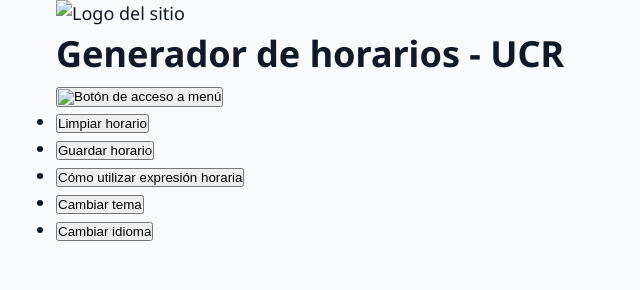
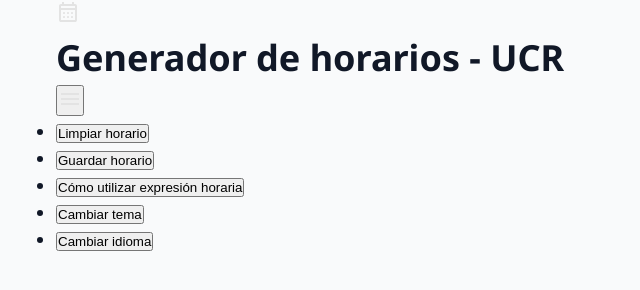
Before and after one commit to Jason-Montenegro/basic-ucr-schedule-generator, a website: page index.html in a window 1280 px wide. Shown: the whole page, without its empty margins (0-640 px from the left). Drawn offline with Linux system fonts and the light colour scheme; the site is published under a folder, as on GitHub Pages, so addresses that start at the root find nothing.

Commit message:
Images not appearing fix.

```diff
--- a/index.html
+++ b/index.html
@@ -13,7 +13,7 @@
 <body>
   <header class="container">
     <div class="header-logo-container">
-      <img id="site-logo" src="/src/assets/logo.svg" alt="Logo del sitio" role="img" />
+      <img id="site-logo" src="src/assets/logo.svg" alt="Logo del sitio" role="img" />
 
       <h1 id="main-page-title">Generador de horarios - UCR</h1>
     </div>
@@ -27,7 +27,7 @@
         aria-controls="nav-list-content"
         aria-label="Mostrar u ocultar menú principal"
       >
-        <img src="/src/assets/menu-toggle.svg" alt="Botón de acceso a menú" role="img" />
+        <img src="src/assets/menu-toggle.svg" alt="Botón de acceso a menú" role="img" />
       </button>
 
       <div class="nav-list-container" id="nav-list-content">
@@ -80,7 +80,7 @@
             </button>
             <div class="nav-submenu-modal" id="how-to-use-regex-container" role="menu" hidden>
               <h2 id="how-to-use-regex-title">Cómo utilizar <span id="nav-submenu-modal-regex-handle">Expresión regular</span></h2>
-              <img src="/src/assets/example-of-where-to-get-regex-expressions.png" alt="Ejemplo de origen de expresión regular en informe de matrícula" role="img" width="200px">
+              <img src="src/assets/example-of-where-to-get-regex-expressions.png" alt="Ejemplo de origen de expresión regular en informe de matrícula" role="img" width="200px">
               <p role="text" id="how-to-use-regex-description">
                 Las expresiones siguen un patrón singular que se debe cumplir estrictamente.
                 Una expresión regular establece reglas para las horas en que se realizan actividades.
```
